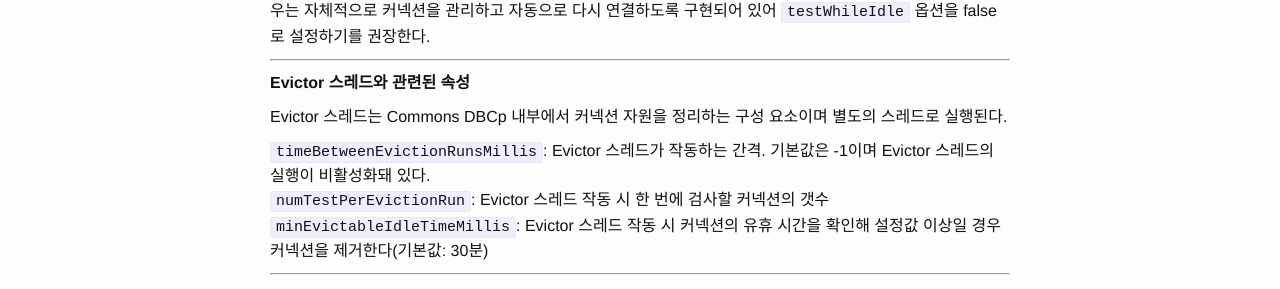
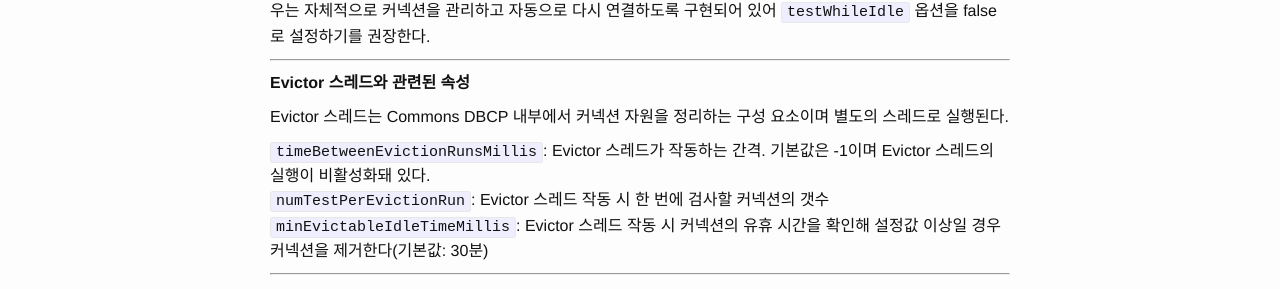
Before and after one commit to iloveulhj/iloveulhj.github.com, a Jekyll site: the page built from _posts/2015-04-25-java-commonsDBCP.markdown, in a window 1280 px wide. Shown: the part 1341-1630 px from the top of the page. Built offline with Jekyll 4.4.1, drawn with Linux system fonts in a browser that asks for light colours; comment, search, counter and statistics services are not loaded.

```diff
--- a/_posts/2015-04-25-java-commonsDBCP.markdown
+++ b/_posts/2015-04-25-java-commonsDBCP.markdown
@@ -66,7 +66,7 @@ MySQL: select 1
 
 **Evictor 스레드와 관련된 속성**
 
-Evictor 스레드는 Commons DBCp 내부에서 커넥션 자원을 정리하는 구성 요소이며 별도의 스레드로 실행된다.
+Evictor 스레드는 Commons DBCP 내부에서 커넥션 자원을 정리하는 구성 요소이며 별도의 스레드로 실행된다.
 
 `timeBetweenEvictionRunsMillis`: Evictor 스레드가 작동하는 간격. 기본값은 -1이며 Evictor 스레드의 실행이 비활성화돼 있다.
 `numTestPerEvictionRun`: Evictor 스레드 작동 시 한 번에 검사할 커넥션의 갯수
```
